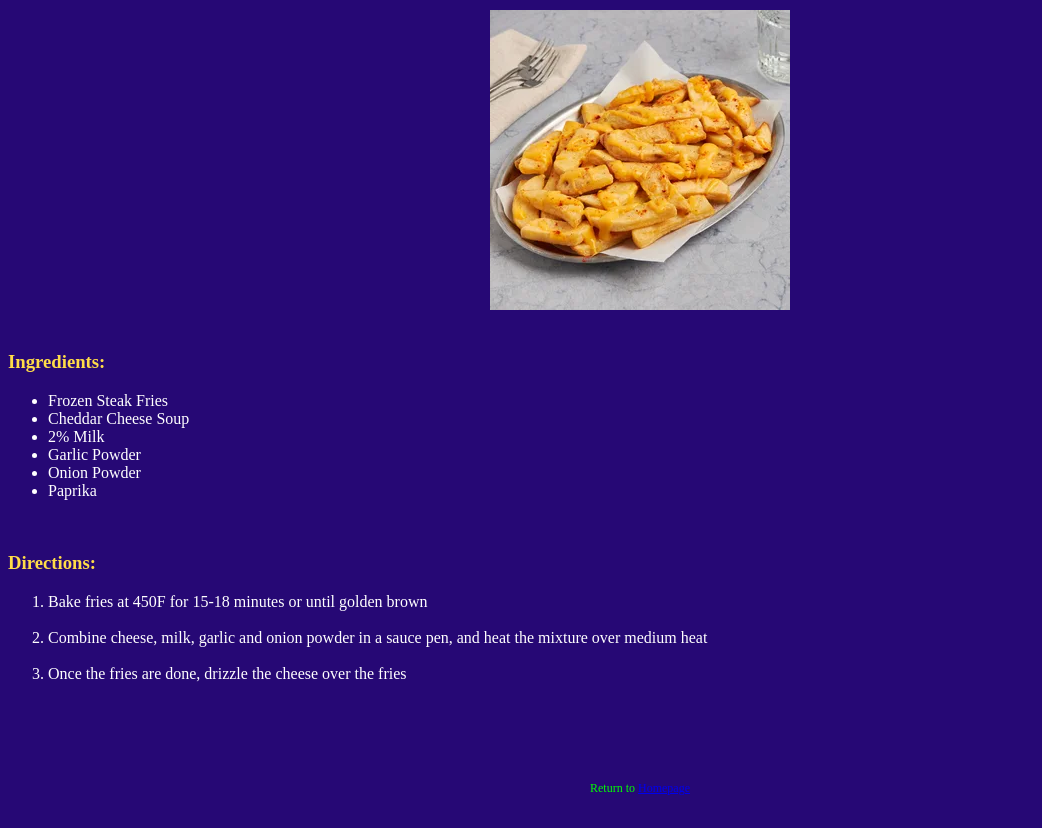
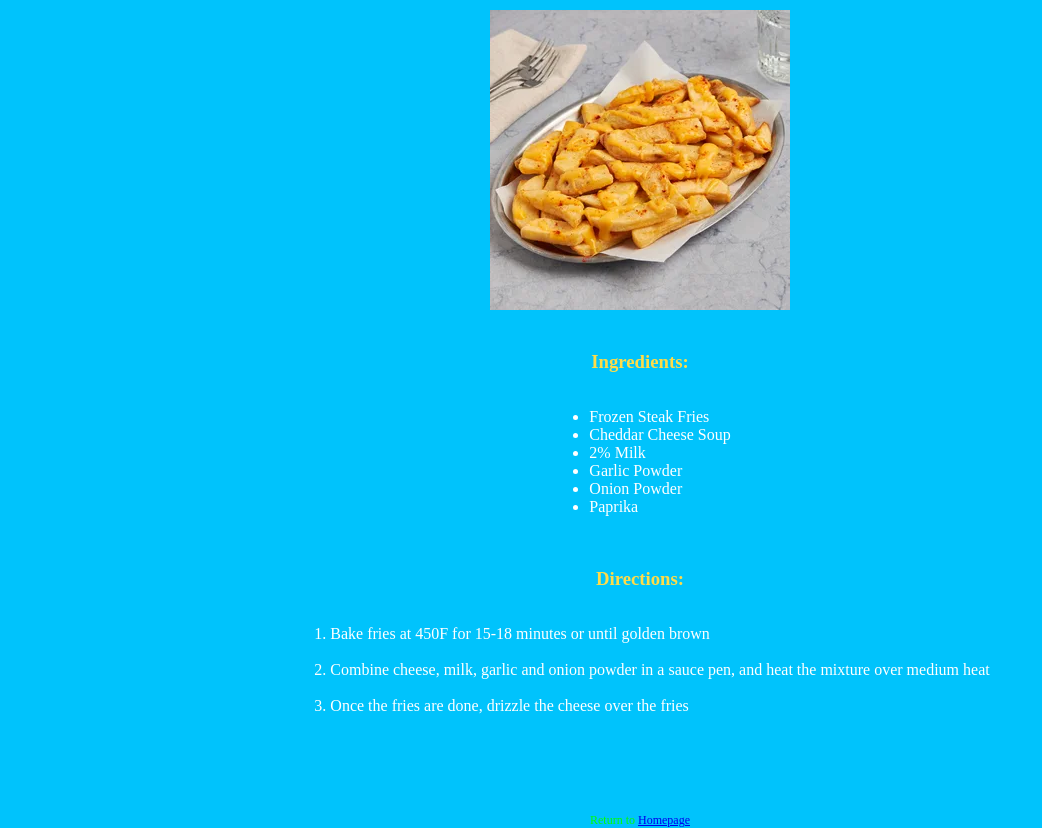
Before and after one commit to Dur4nt3/odin_recipes, a plain HTML site: page recipes/fries.html in a window 1280 px wide. Shown: the part 108-936 px from the top of the page, without its empty margins (0-1042 px from the left). Before the commit the page ends 904 px from the top, so only its background shows below. Drawn offline with Linux system fonts and the light colour scheme.

Commit message:
Add more CSS styling

```diff
--- a/recipes/fries.html
+++ b/recipes/fries.html
@@ -12,12 +12,12 @@
     <div class="long">
         <h3>Ingredients:</h3>
         <ul>
-            <li>Frozen Steak Fries</li>
-            <li>Cheddar Cheese Soup</li>
-            <li>2% Milk</li>
-            <li>Garlic Powder</li>
-            <li>Onion Powder</li>
-            <li>Paprika</li>
+            <li><span>Frozen Steak Fries</span></li>
+            <li><span>Cheddar Cheese Soup</span></li>
+            <li><span>2% Milk</span></li>
+            <li><span>Garlic Powder</span></li>
+            <li><span>Onion Powder</span></li>
+            <li><span>Paprika</span></li>
         </ul>
     </div>
     <br>
--- a/styles.css
+++ b/styles.css
@@ -1,7 +1,11 @@
 html {
-    background-color: #260875;
+    background-color: #00c3fc;
     height: 100%;
     color: white;
+}
+
+.main {
+    text-align: center;
 }
 
 .disc {
@@ -21,10 +25,6 @@ h3 {
     text-align: center;
 }
 
-.recipe .long {
-    text-align: left;
-}
-
 .return {
     font-weight: 100;
     color: #00ff00;
@@ -34,3 +34,24 @@ h3 {
 a:visited {
     color: #e000e0;
 }
+
+.long {
+    text-align: center;
+}
+
+.long > ul {
+    display: inline-block;
+}
+
+.long > ol {
+    display: inline-block;
+}
+
+.lidex {
+    list-style-position: inside;
+    margin-right: 60px;
+}
+
+.long li {
+    text-align: left;
+}
```
Also changed, not shown: index.html (+3 -3 lines), recipes/lamb.html (+2 -0 lines).
